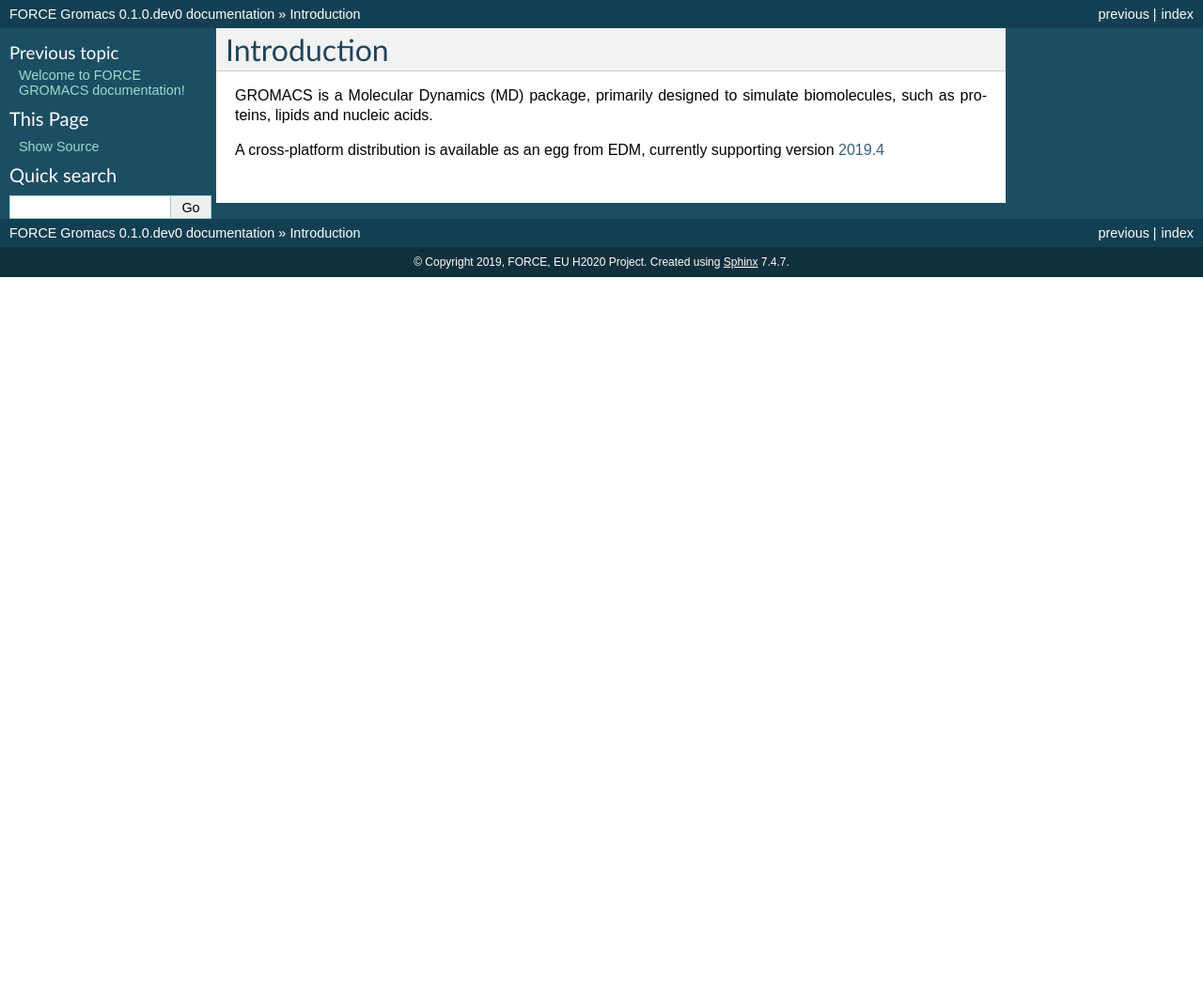
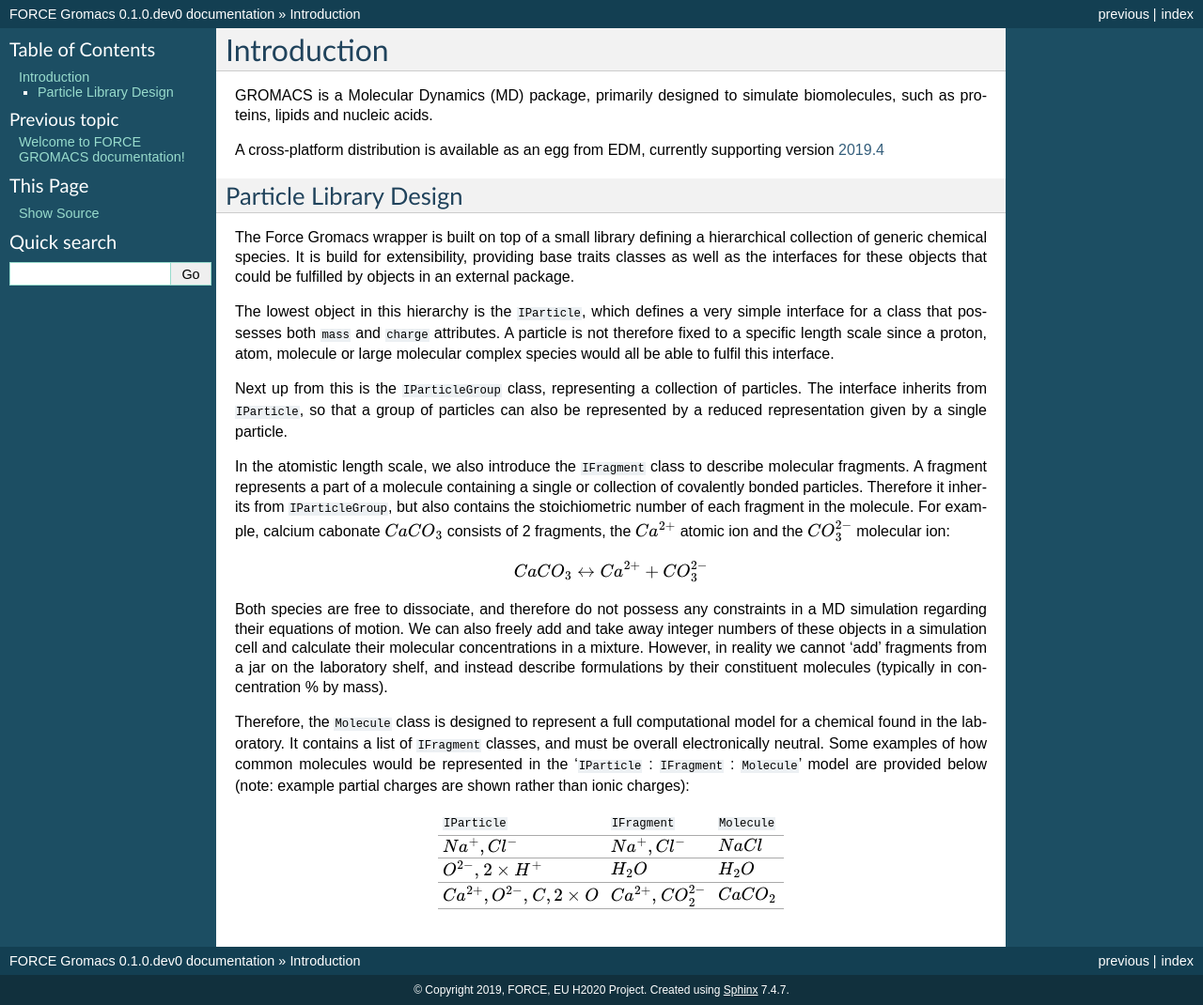
Before and after one commit to force-h2020/force-bdss-plugin-gromacs, a Sphinx documentation site: the page built from doc/source/introduction.rst, in a window 1280 px wide. Shown: the whole page at 94% size. Built offline with Sphinx 7.4.7, drawn with Linux system fonts in a browser that asks for light colours; pages that are not in the unit, such as notebooks, are missing from menus; the version number is read from the project's files by our own code; before the commit the page ends 900 px from its top, so only the background shows below that.

Commit message:
DOC: added documentation for chemical module

```diff
--- a/doc/source/introduction.rst
+++ b/doc/source/introduction.rst
@@ -1,8 +1,61 @@
 Introduction
-------------
+============
 
 GROMACS is a Molecular Dynamics (MD) package, primarily designed to simulate biomolecules,
 such as proteins, lipids and nucleic acids.
 
 A cross-platform distribution is available as an egg from EDM, currently
 supporting version `2019.4 <http://manual.gromacs.org/documentation/2019-current/index.html>`_
+
+Particle Library Design
+~~~~~~~~~~~~~~~~~~~~~~~
+
+The Force Gromacs wrapper is built on top of a small library defining a hierarchical
+collection of generic chemical species. It is build for extensibility, providing base
+traits classes as well as the interfaces for these objects that could be fulfilled by
+objects in an external package.
+
+The lowest object in this hierarchy is the ``IParticle``, which defines a very simple
+interface for a class that possesses both ``mass`` and ``charge`` attributes. A particle
+is not therefore fixed to a specific length scale since a proton, atom, molecule or
+large molecular complex species would all be able to fulfil this interface.
+
+Next up from this is the ``IParticleGroup`` class, representing a collection of particles.
+The interface inherits from ``IParticle``, so that a group of particles can also be
+represented by a reduced representation given by a single particle.
+
+In the atomistic length scale, we also introduce the ``IFragment`` class to describe
+molecular fragments. A fragment represents a part of a molecule containing a single
+or collection of covalently bonded particles. Therefore it inherits from ``IParticleGroup``,
+but also contains the stoichiometric number of each fragment in the molecule.
+For example, calcium cabonate :math:`CaCO_3` consists of 2 fragments,
+the :math:`Ca^{2+}` atomic ion and the :math:`CO_3^{2-}` molecular ion:
+
+.. math::
+    CaCO_3 \leftrightarrow Ca^{2+} + CO_3^{2-}
+
+Both species are free to dissociate, and therefore do not possess any constraints
+in a MD simulation regarding their equations of motion. We can also freely add and take
+away integer numbers of these objects in a simulation cell and calculate their molecular
+concentrations in a mixture. However, in reality we cannot 'add' fragments from a jar
+on the laboratory shelf, and instead describe formulations by their
+constituent molecules (typically in concentration % by mass).
+
+Therefore, the ``Molecule`` class is designed to represent a full computational
+model for a chemical found in the laboratory. It contains a list of ``IFragment`` classes,
+and must be overall electronically neutral. Some examples of how common molecules would
+be represented in the '``IParticle`` : ``IFragment`` : ``Molecule``' model are provided below
+(note: example partial charges are shown rather than ionic charges):
+
++-----------------------------+--------------------+---------------+
+| ``IParticle``               |    ``IFragment``   |  ``Molecule`` |
++-----------------------------+--------------------+---------------+
+|  :math:`Na^+, Cl^-`         | :math:`Na^+, Cl^-` | :math:`NaCl`  |
++-----------------------------+--------------------+---------------+
+|  :math:`O^{2-},`            | :math:`H_2O`       | :math:`H_2O`  |
+|  :math:`2 \times H^+`       |                    |               |
++-----------------------------+--------------------+---------------+
+| :math:`Ca^{2+}, O^{2-},`    |                    |               |
+| :math:`C, 2 \times O`       | :math:`Ca^{2+},`   |:math:`CaCO_2` |
+|                             | :math:`CO_2^{2-}`  |               |
++-----------------------------+--------------------+---------------+
```
